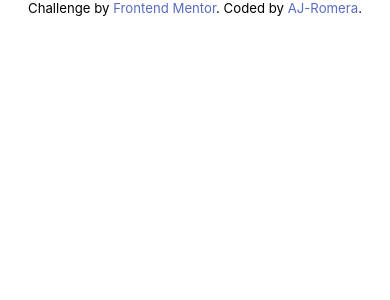
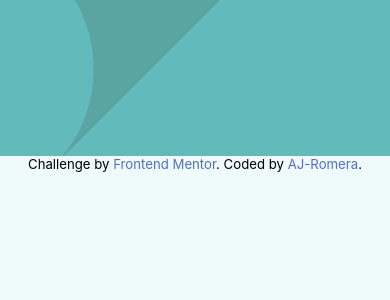
Before and after one commit to AJ-Romera/dynamic-job-listings-fm, a React (Create React App) app: page / in a window 390 px wide. Shown: the top 300 px of the page. Built offline with nearby package versions, Linux system fonts and the light colour scheme.

Commit message:
CHNG: Make, Render & Style the Mobile Header

```diff
--- a/src/App.js
+++ b/src/App.js
@@ -1,9 +1,11 @@
 import Attribution from './components/Attribution';
+import Header from './components/Header';
 import './index.css';
 
 function App() {
 	return (
 		<div className='App'>
+			<Header />
 			<Attribution />
 		</div>
 	);
--- /dev/null
+++ b/src/components/Header.js
@@ -0,0 +1,17 @@
+import React from 'react';
+import styled from '@emotion/styled';
+
+const GreenHeader = styled.header`
+	width: 100%;
+	height: 9.75rem;
+	background-image: url('images/bg-header-mobile.svg');
+	background-size: cover;
+	background-position: center;
+	background-color: var(--desaturated-dark-cyan);
+`;
+
+function Header() {
+	return <GreenHeader></GreenHeader>;
+}
+
+export default Header;
--- a/src/index.css
+++ b/src/index.css
@@ -22,6 +22,7 @@ body {
 	margin: 0;
 	padding: 0;
 	font-size: 0.938rem;
+	background-color: var(--light-grayish-cyan-bg);
 	font-family: -apple-system, BlinkMacSystemFont, 'Segoe UI', 'Roboto',
 		'Oxygen', 'Ubuntu', 'Cantarell', 'Fira Sans', 'Droid Sans',
 		'Helvetica Neue', sans-serif;
```
